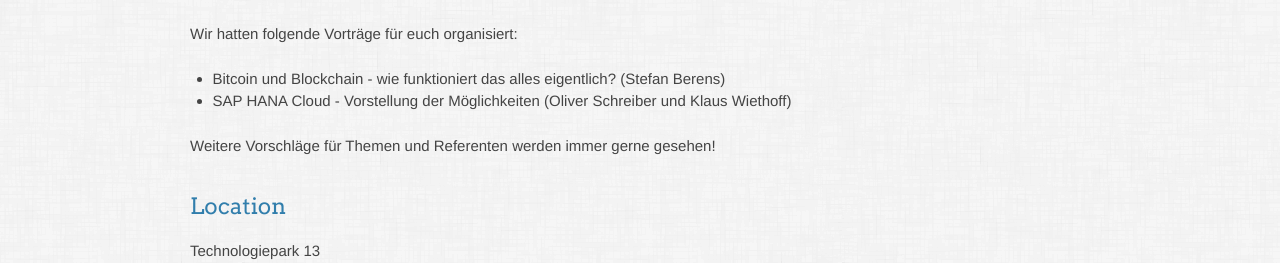
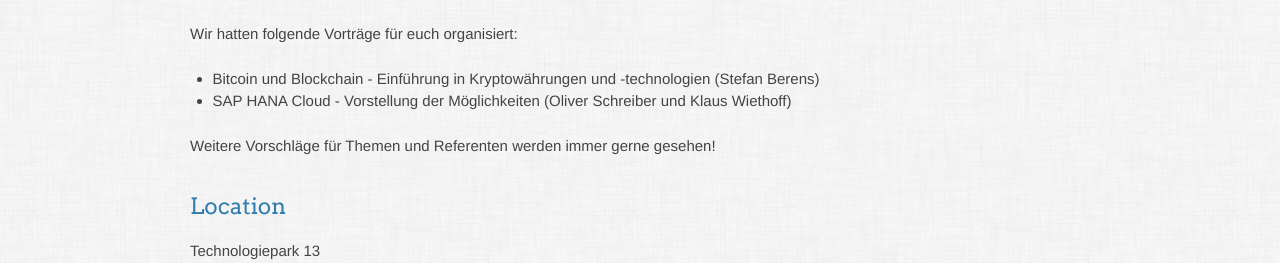
Before and after one commit to wepb/wepb.github.io, a Jekyll site: the page built from _posts/2016-05-23-blockchain.markdown, in a window 1280 px wide. Shown: the part 332-595 px from the top of the page. Built offline with Jekyll 4.4.1, drawn with Linux system fonts in a browser that asks for light colours.

Commit message:
Update 2016-05-23-blockchain.markdown
Thema vom Vortrag geändert

```diff
--- a/_posts/2016-05-23-blockchain.markdown
+++ b/_posts/2016-05-23-blockchain.markdown
@@ -10,7 +10,7 @@
 categories: events
 ---
 
-* Bitcoin und Blockchain - wie funktioniert das alles eigentlich? (Stefan Berens)
+* Bitcoin und Blockchain - Einführung in Kryptowährungen und -technologien (Stefan Berens)
 * SAP HANA Cloud - Vorstellung der Möglichkeiten (Oliver Schreiber und Klaus Wiethoff)
 
 Weitere Vorschläge für Themen und Referenten werden immer gerne gesehen!
```
